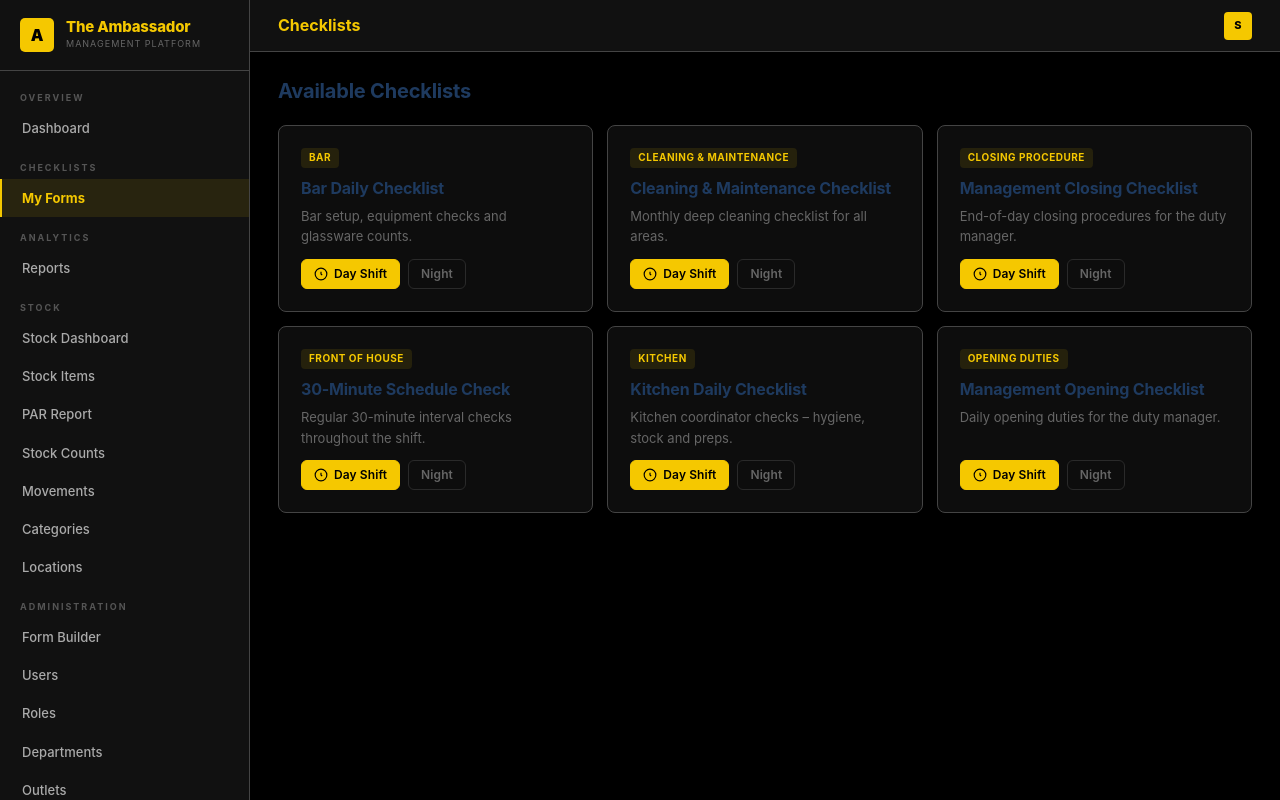
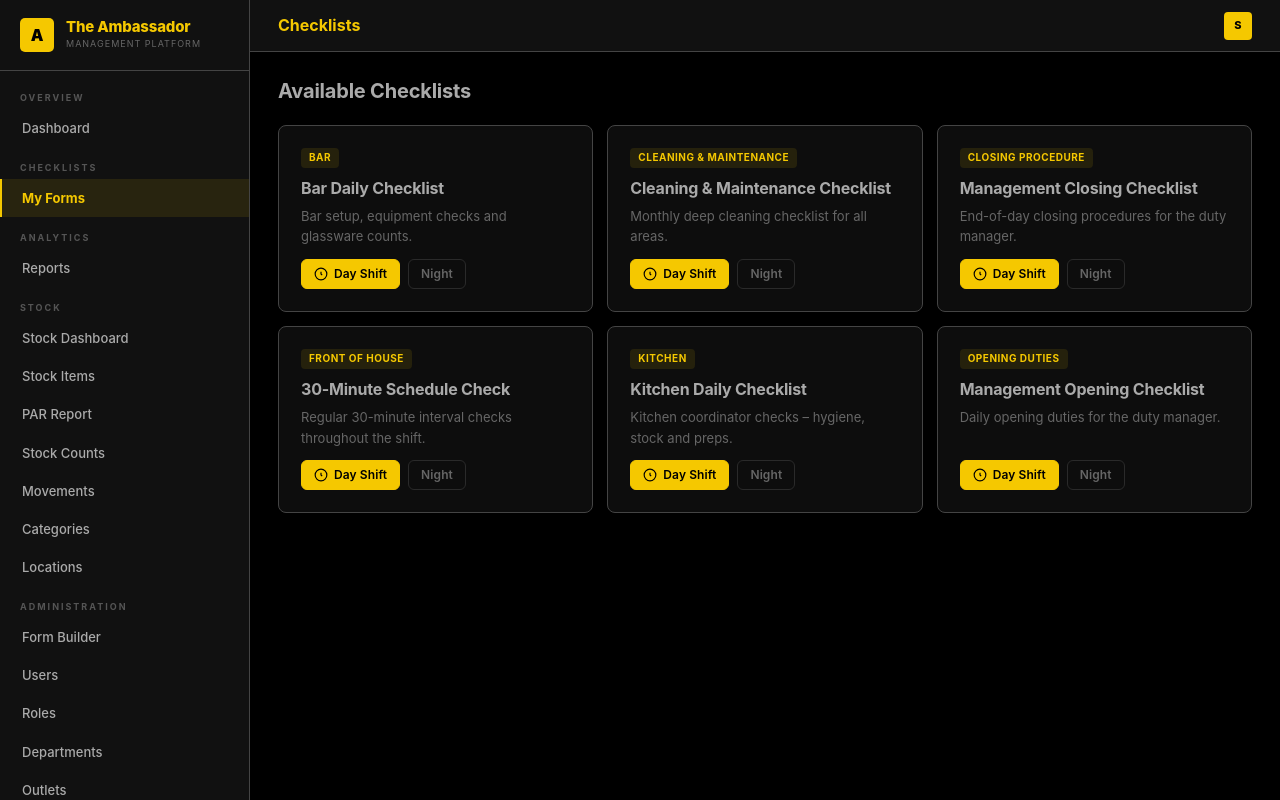
Before and after one commit to akim-nyoni/systemx, a Django app: page /forms/ in a window 1280 px wide. Run offline with Django 4.2, Linux system fonts and the light colour scheme; a user stored in the database is signed in; data comes from the database, SQL or seed files in the repository; both versions use the stored data as it was after the commit; data that the repository does not hold is empty.

Commit message:
color correction on forms

```diff
--- a/templates/forms_builder/my_forms.html
+++ b/templates/forms_builder/my_forms.html
@@ -4,7 +4,7 @@
 
 {% block content %}
 <div class="flex-between mb-4">
- <h2 style="font-size:20px; font-weight:700; color:#1e3a5f;">Available Checklists</h2>
+ <h2 style="font-size:20px; font-weight:700; color:#aaaaaa;">Available Checklists</h2>
 </div>
 
 {% if templates %}
@@ -16,7 +16,7 @@
  <span class="badge badge-info">{{ tmpl.get_category_display }}</span>
  {% if not tmpl.is_active %}<span class="badge badge-draft">Inactive</span>{% endif %}
  </div>
- <h3 style="font-size:16px; font-weight:700; color:#1e3a5f; margin-bottom:6px;">{{ tmpl.name }}</h3>
+ <h3 style="font-size:16px; font-weight:700; color:#aaaaaa; margin-bottom:6px;">{{ tmpl.name }}</h3>
  {% if tmpl.description %}<p class="text-sm text-muted">{{ tmpl.description }}</p>{% endif %}
  </div>
  <div style="margin-top:auto; display:flex; gap:8px; flex-wrap:wrap;">
--- a/templates/forms_builder/template_builder.html
+++ b/templates/forms_builder/template_builder.html
@@ -6,11 +6,11 @@
 <style>
  .builder-layout { display: grid; grid-template-columns: 1fr 340px; gap: 20px; }
  .section-card { background:#1a1a1a; border:1.5px solid #e2e8f0; border-radius:10px; margin-bottom:14px; overflow:hidden; }
- .section-title-bar { background:#1e3a5f; color:#fff; padding:12px 18px; display:flex; align-items:center; justify-content:space-between; }
+ .section-title-bar { background:#aaaaaa; color:#fff; padding:12px 18px; display:flex; align-items:center; justify-content:space-between; }
  .section-title-bar h3 { font-size:14px; font-weight:700; }
  .item-row { display:flex; align-items:center; gap:12px; padding:10px 18px; border-bottom:1px solid #f1f5f9; font-size:13px; }
  .item-row:last-child { border-bottom:none; }
- .item-type-pill { font-size:10px; font-weight:700; padding:2px 8px; border-radius:20px; background:#e8f4fd; color:#1e3a5f; text-transform:uppercase; flex-shrink:0; }
+ .item-type-pill { font-size:10px; font-weight:700; padding:2px 8px; border-radius:20px; background:#e8f4fd; color:#aaaaaa; text-transform:uppercase; flex-shrink:0; }
  .add-item-form { padding:12px 18px; background:#f8fafc; display:none; border-top:1px solid #e2e8f0; }
  .add-item-form.open { display:block; }
  .panel-section { margin-bottom:20px; }
@@ -21,7 +21,7 @@
 {% block content %}
 <div class="flex-between mb-4">
  <div>
- <h2 style="font-size:18px; font-weight:800; color:#1e3a5f;">{{ tmpl.name }}</h2>
+ <h2 style="font-size:18px; font-weight:800; color:#aaaaaa;">{{ tmpl.name }}</h2>
  <p class="text-sm text-muted">{{ tmpl.get_category_display }} · Drag sections to reorder</p>
  </div>
  <div style="display:flex; gap:8px;">
--- a/templates/forms_builder/template_list.html
+++ b/templates/forms_builder/template_list.html
@@ -3,7 +3,7 @@
 {% block page_title %}Form Templates{% endblock %}
 {% block content %}
 <div class="flex-between mb-4">
- <h2 style="font-size:18px; font-weight:700; color:#1e3a5f;">Form Templates</h2>
+ <h2 style="font-size:18px; font-weight:700; color:#aaaaaa;">Form Templates</h2>
  <a href="{% url 'forms_builder:template_create' %}" class="btn btn-primary">+ New Template</a>
 </div>
 <div class="card">
```
Also changed, not shown: db.sqlite3.
